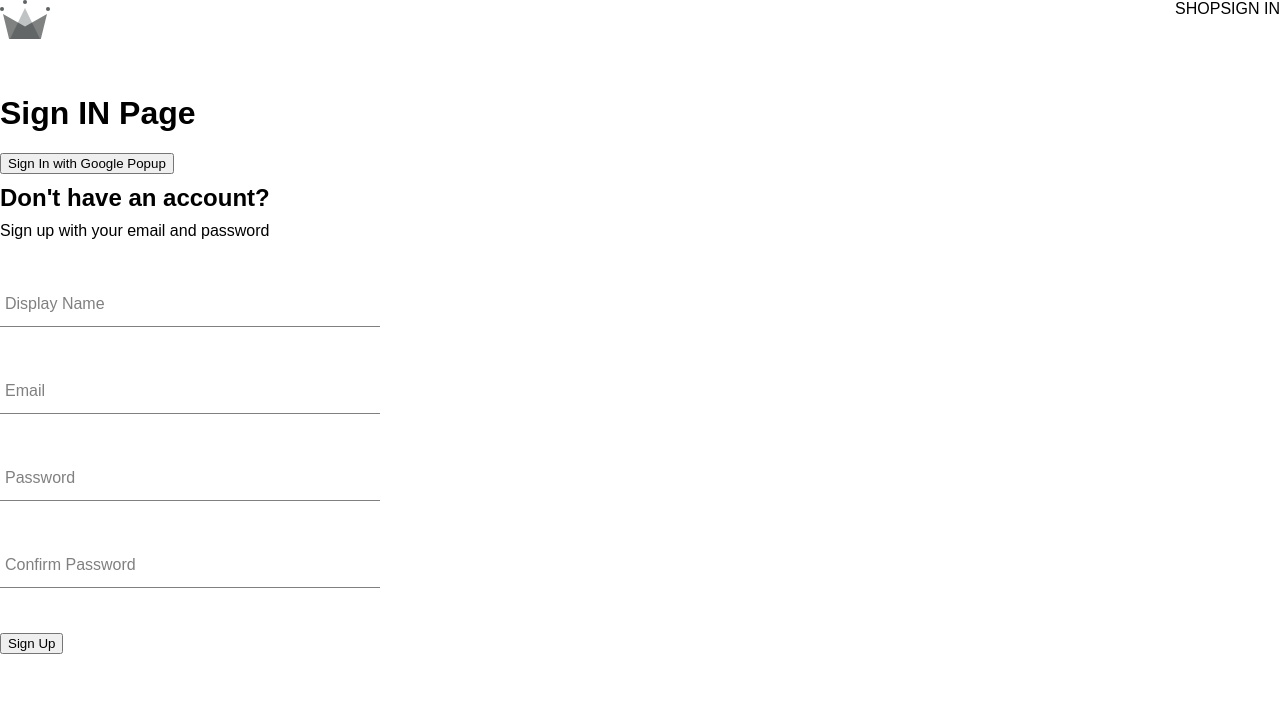
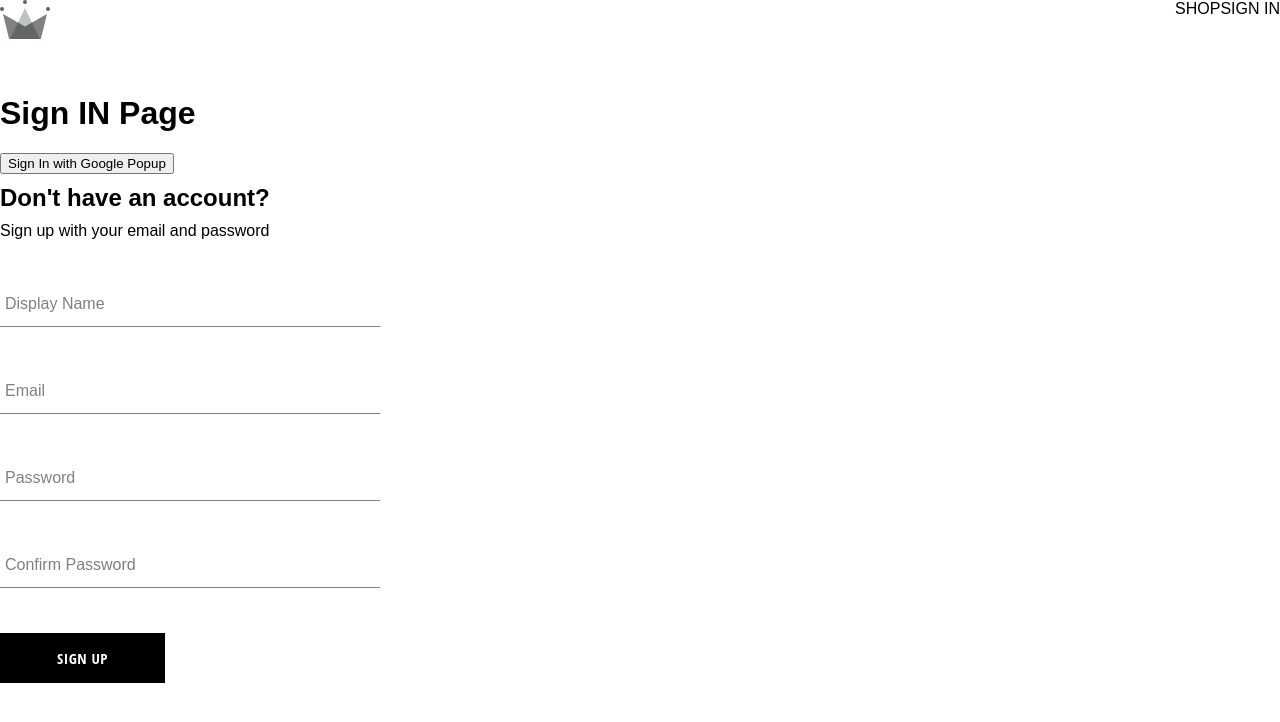
Before and after one commit to warriorfull/crwn-clothing, a React (Create React App) app: page /sign-in in a window 1280 px wide. Shown: the top 722 px of the page. Built offline with nearby package versions, Linux system fonts and the light colour scheme; a web font is replaced by a local one.

Commit message:
101 - Custom Button Component - part 2

```diff
--- /dev/null
+++ b/src/components/button/button.component.jsx
@@ -0,0 +1,24 @@
+/*
+default
+
+inverted
+
+google sign in
+*/
+
+import './button.styles.scss';
+
+const BUTTON_TYPES_CLASSES = {
+    google: 'google-sign-in',
+    inverted: 'inverted'
+}
+
+const Button = ({ children, buttonType, ...otherProps }) => {
+    return (
+        <button className={`button-container ${BUTTON_TYPES_CLASSES[buttonType]}`} {...otherProps}>
+            {children}
+        </button>
+    );
+}
+
+export default Button;
--- /dev/null
+++ b/src/components/button/button.styles.scss
@@ -0,0 +1,46 @@
+.button-container {
+  min-width: 165px;
+  width: auto;
+  height: 50px;
+  letter-spacing: 0.5px;
+  line-height: 50px;
+  padding: 0 35px 0 35px;
+  font-size: 15px;
+  background-color: black;
+  color: white;
+  text-transform: uppercase;
+  font-family: 'Open Sans Condensed';
+  font-weight: bolder;
+  border: none;
+  cursor: pointer;
+  display: flex;
+  justify-content: center;
+
+  &:hover {
+    background-color: white;
+    color: black;
+    border: 1px solid black;
+  }
+
+  &.google-sign-in {
+    background-color: #4285f4;
+    color: white;
+
+    &:hover {
+      background-color: #357ae8;
+      border: none;
+    }
+  }
+
+  &.inverted {
+    background-color: white;
+    color: black;
+    border: 1px solid black;
+
+    &:hover {
+      background-color: black;
+      color: white;
+      border: none;
+    }
+  }
+}
--- a/src/components/sign-up/sign-up-form.component.jsx
+++ b/src/components/sign-up/sign-up-form.component.jsx
@@ -1,5 +1,7 @@
 import { useState } from 'react';
 import FormInput from '../form-input/form-input.component';
+import Button from '../button/button.component';
+
 import { createAuthUserWithEmailAndPassword, createUserDocumentFromAuth } from '../../utils/firebase/firebase.utils';
 import './sign-up-form.styles.scss';
 
@@ -91,7 +93,7 @@
                     name="confirmPassword"
                     value={confirmPassword}
                 />
-                <button type="submit">Sign Up</button>
+                <Button type="submit">Sign Up</Button>
             </form>
         </div>
     )
```
